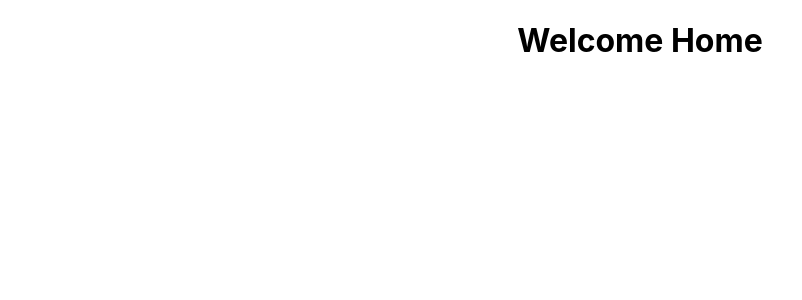
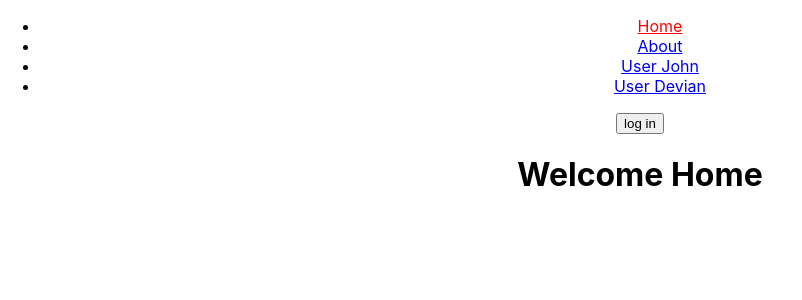
Before and after one commit to comexprt/React-Router-Training, a React (Create React App) app: page / in a window 1280 px wide. Shown: the top 300 px of the page, without its empty margins (0-802 px from the left). Built offline with nearby package versions, Linux system fonts and the light colour scheme.

Commit message:
route using Navlink and Redirect

```diff
--- a/src/App.js
+++ b/src/App.js
@@ -1,17 +1,53 @@
 import React, {Component } from 'react';
 import './App.css';
-import {BrowserRouter as Router} from 'react-router-dom';
+import {BrowserRouter as Router, Link, NavLink, Redirect} from 'react-router-dom';
 import Route from 'react-router-dom/Route'
 
-const User = ({match}) => {
-return (<h1>Welcome User {match.params.username}</h1>)
+const User = (params) => {
+return (<h1>Welcome User {params.username}</h1>)
 }
 
 class App extends Component{
+  state = {
+    loggedIn:false
+  }
+
+  loginHandle = () => {
+    this.setState( prevState => ({
+      loggedIn: !prevState.loggedIn
+    }))
+   }
+
   render(){
     return (
       <Router>
           <div className="App">
+
+              <ul>
+                  <li>
+                     <NavLink to="/" exact activeStyle={
+                       {color:'red'}
+                     }> Home</NavLink>
+                  </li>
+                  <li>
+                     <NavLink to="/about" exact activeStyle={
+                       {color:'red'}
+                     }> About</NavLink>
+                  </li>
+                  <li>
+                     <NavLink to="/user/john" exact activeStyle={
+                       {color:'red'}
+                     }> User John</NavLink>
+                  </li>
+                  <li>
+                    <NavLink to="/user/devian" exact activeStyle={
+                       {color:'red'}
+                     }> User Devian</NavLink>
+                  </li>
+              </ul>
+
+              <input type="button"  value={this.state.loggedIn ? 'log out' : 'log in'} onClick={this.loginHandle.bind(this)} />
+
               <Route path="/" exact  strict render={
                 () => {
                   return (
@@ -21,7 +57,7 @@ class App extends Component{
               } />
 
 
-              <Route path="/about/" exact strict render={
+              <Route path="/about" exact strict render={
                 () => {
                   return (
                     <h1>Welcome About</h1>
@@ -29,7 +65,10 @@ class App extends Component{
                 }
               } />
 
-              <Route path="/user/:username" exact strict component={User} />
+              <Route path="/user/:username" exact strict
+                  render={({match}) => (this.state.loggedIn ? (<User username={match.params.username}/>) : (<Redirect to="/" />)
+                    )}
+              />
 
 
           </div>
```
